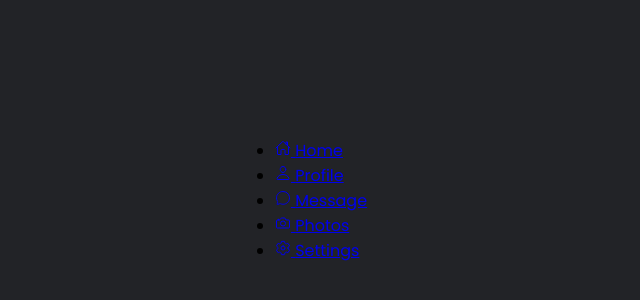
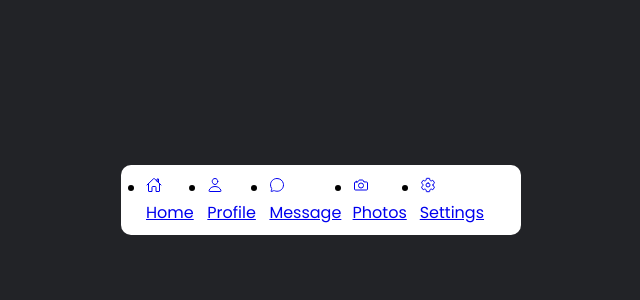
Before and after one commit to MiltonMalagon/magic-navigation-menu, a plain HTML site: page index.html in a window 1280 px wide. Shown: the part 200-500 px from the top of the page, without its empty margins (319-959 px from the left). Drawn offline with nearby package versions, Linux system fonts and the light colour scheme.

Commit message:
Adds styles to navigation

```diff
--- a/css/styles.css
+++ b/css/styles.css
@@ -18,3 +18,19 @@ body {
   min-height: 100vh;
   background: var(--clr);
 }
+
+.navigation {
+  width: 400px;
+  height: 70px;
+  background: #FFF;
+  position: relative;
+  display: flex;
+  justify-content: center;
+  align-items: center;
+  border-radius: 10px;
+}
+
+.navigation ul {
+  display: flex;
+  width: 350px;
+}
```
